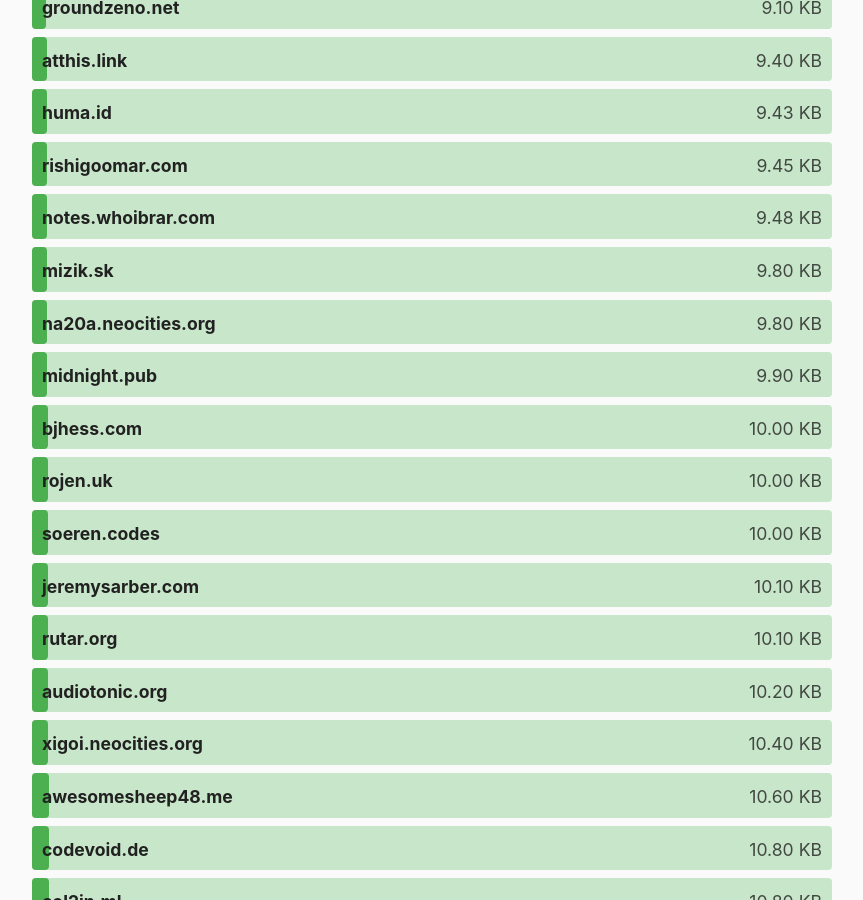
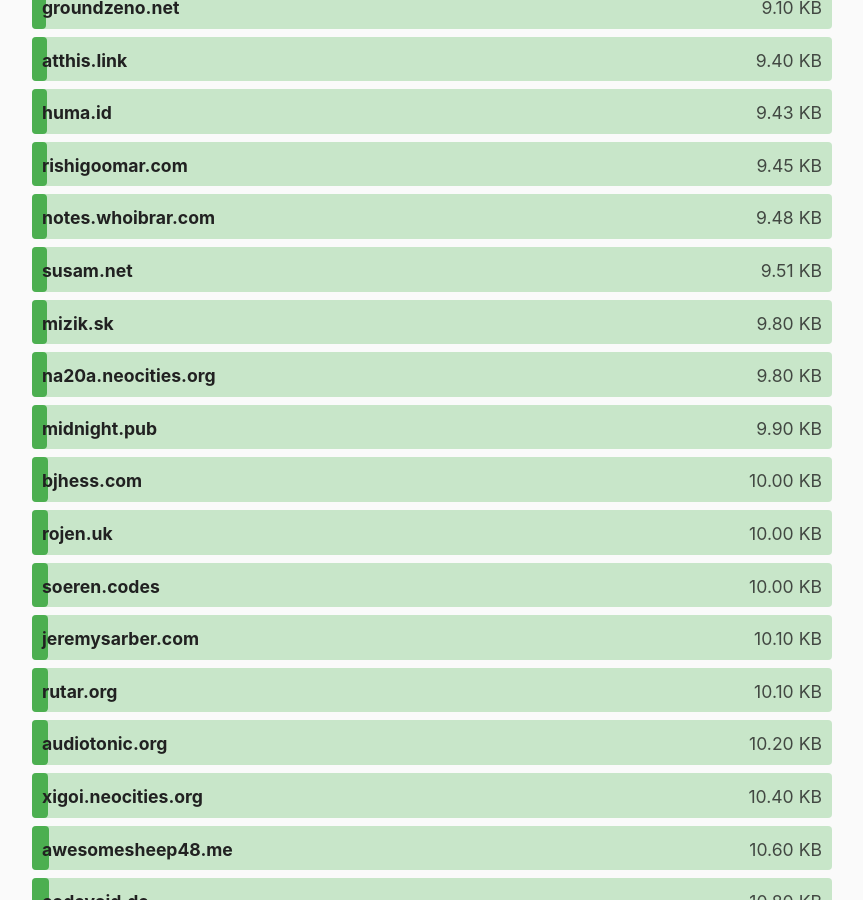
Before and after one commit to kevquirk/512kb.club, a Jekyll site: the page built from index.md, in a window 1280 px wide and 900 px high, scrolled down 4584 px. Shown: the whole window, without its empty margins (208-1071 px from the left). Built offline with Jekyll 4.4.1, drawn with Linux system fonts in a browser that asks for light colours.

Commit message:
Add susam.net

```diff
--- a/_data/sites.yml
+++ b/_data/sites.yml
@@ -2323,6 +2323,11 @@
   size: 24.6
   last_checked: 2022-01-29
 
+- domain: susam.net
+  url: https://susam.net/
+  size: 9.51
+  last_checked: 2022-12-11
+
 - domain: tanami.org
   url: https://tanami.org/
   size: 32.6
```
